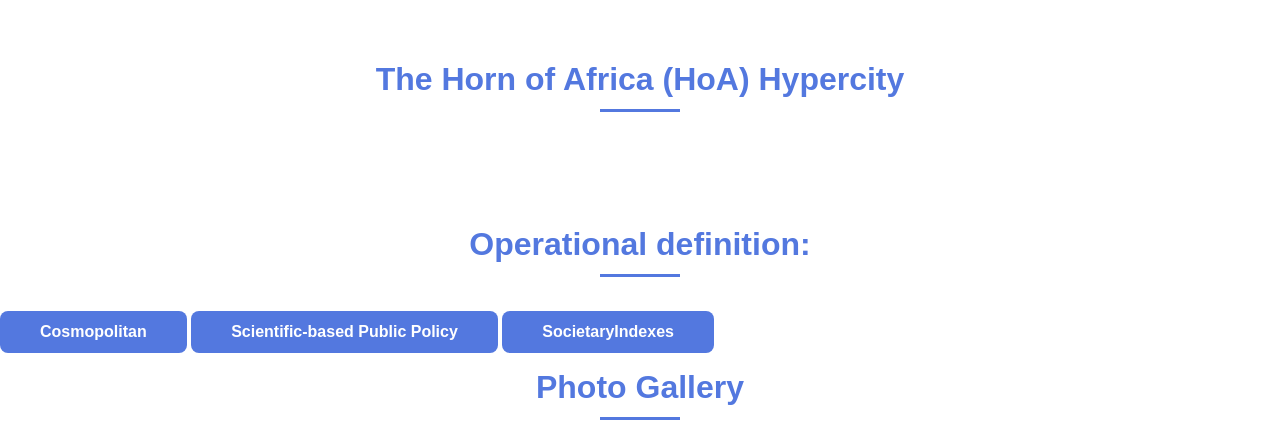
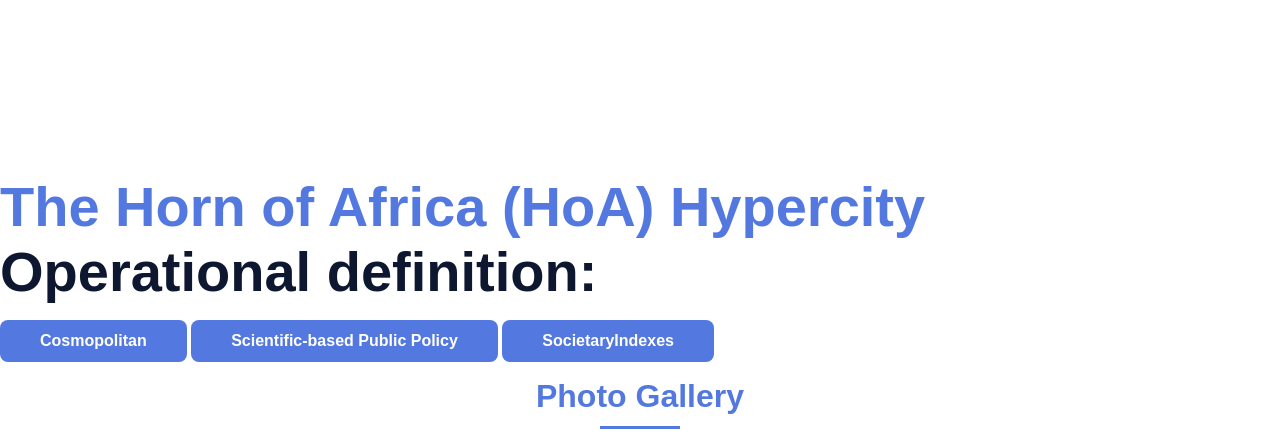
Before and after one commit to Tesfalemnaizghi/TesfalemNaizghi.github.io, a plain HTML site: page assets/img/index.html in a window 1280 px wide. Shown: the part 1196-1628 px from the top of the page. Drawn offline with nearby package versions, Linux system fonts and the light colour scheme; files that its build step writes are made by us from their sources; files whose address does not match are found by name.

Commit message:
Add files via upload

```diff
--- a/assets/img/index.html
+++ b/assets/img/index.html
@@ -83,10 +83,11 @@
 
 
             <!--===== WORK =====-->
-            <h2 class="section-title">The Horn of Africa (HoA) Hypercity</h2>
+
+
             <section class="about section " id="about">
-              <h1 class="section-title">Operational definition:</h2>
 
+              <h1 class="home__title"><br><span class="home__title-color">The Horn of Africa (HoA) Hypercity</span><br>Operational definition:</h1>
               <a href="assets/img/Cosmopolitan.pdf"class="button" >Cosmopolitan</a>
               <a href="assets/img/Scientific-basedPublicPolicy .pdf"class="button" >Scientific-based Public Policy </a>
               <a href="assets/img/SocietaryIndexes.pdf"class="button" >SocietaryIndexes</a>
```
